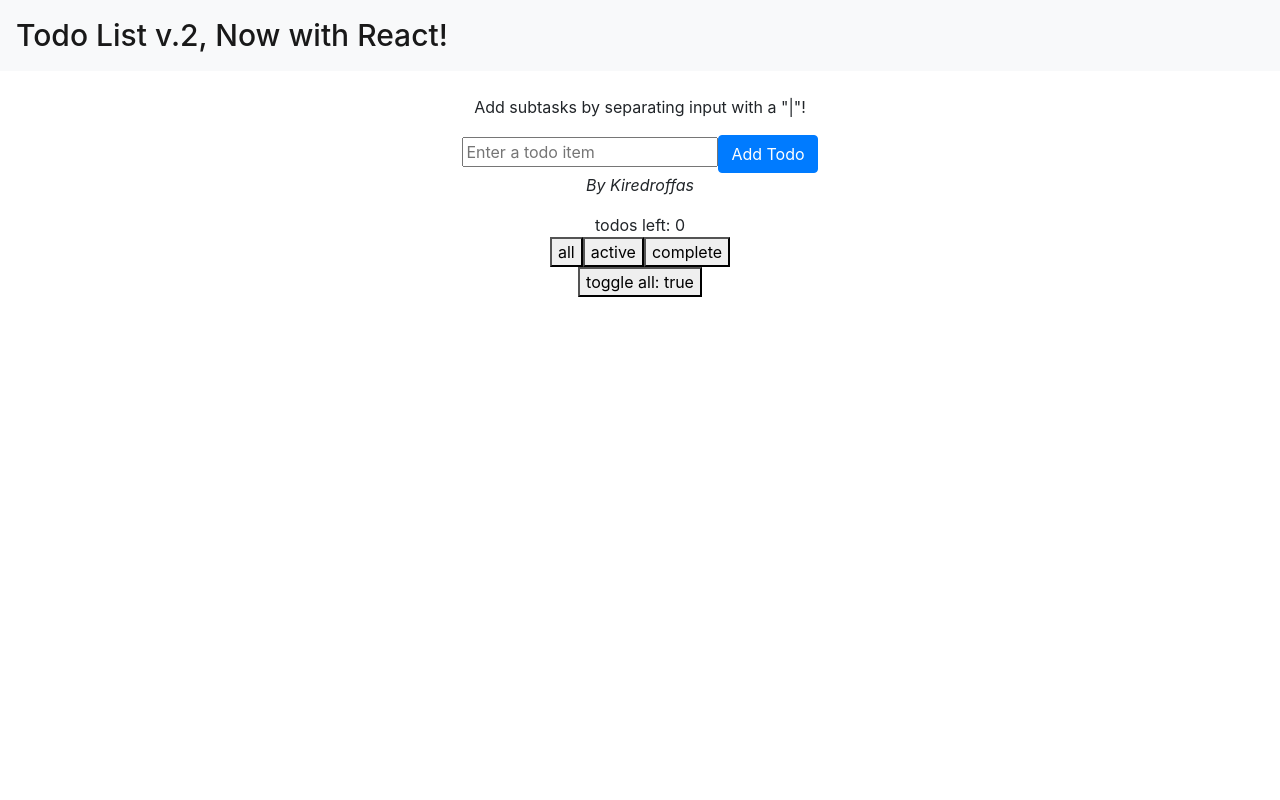
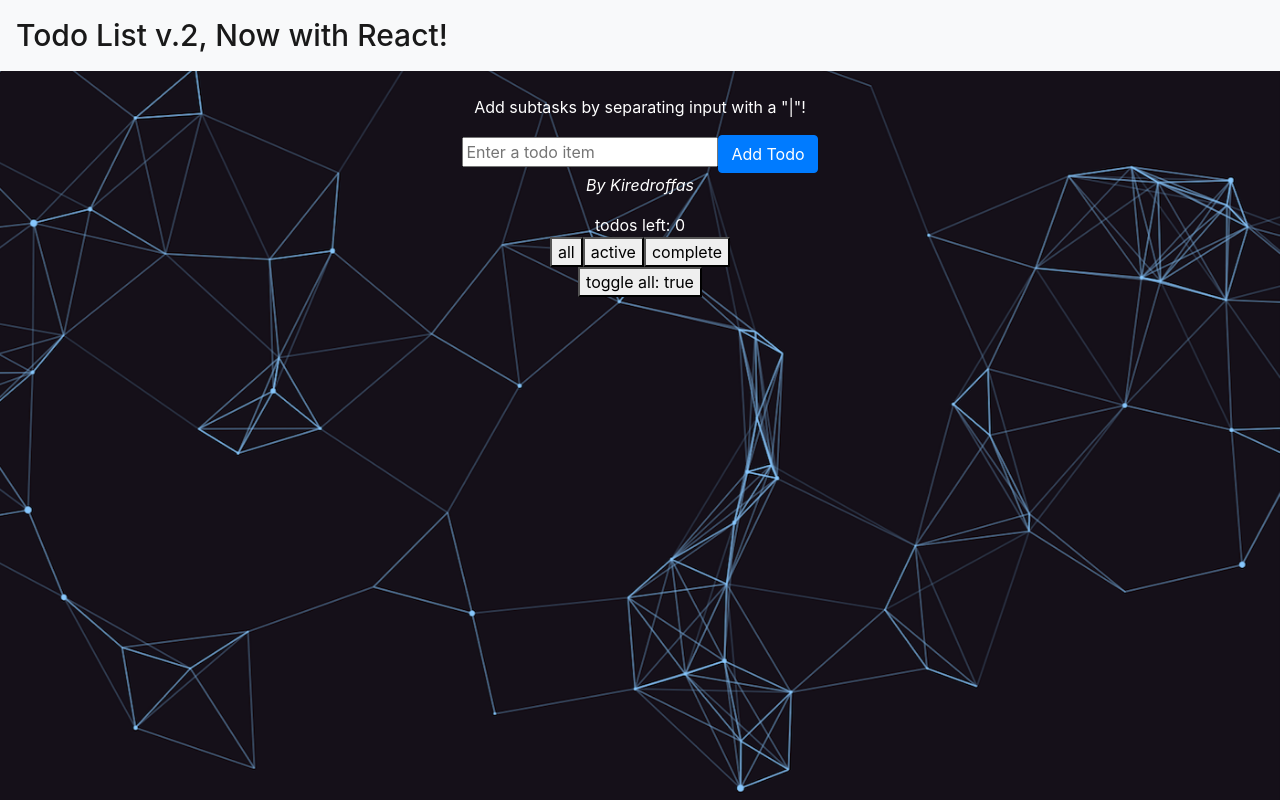
Before and after one commit to kiredroffas/Todo-List-App-v2, a React (Create React App) app: page / in a window 1280 px wide. Built offline with nearby package versions, Linux system fonts and the light colour scheme.

Commit message:
Added backgound image, button hover color, and contrasting font color

```diff
--- a/src/App.js
+++ b/src/App.js
@@ -7,7 +7,6 @@ function App() {
   return (
     <div className="App">
       <Header />
-      <br/>
       <div className="container-fluid">
         <TodoList />
       </div>
--- a/src/TodoList/TodoForm.js
+++ b/src/TodoList/TodoForm.js
@@ -56,7 +56,8 @@ export default class TodoForm extends React.Component {
     render() {
         return (
             <div>
-                <p>Add subtasks by separating input with a "|"!</p>
+                <br/>
+                <p style={{ color: 'white'}}>Add subtasks by separating input with a "|"!</p>
                 <form onSubmit={this.handleSubmit}>
                     <input
                         name="text"
@@ -66,7 +67,7 @@ export default class TodoForm extends React.Component {
                     </input>
                     <button className="btn btn-primary" onClick={this.handleSubmit}>Add Todo</button>
                 </form>
-                <p><em>By Kiredroffas</em></p>
+                <p style={{ color: 'white'}}><em>By Kiredroffas</em></p>
             </div>
         )
     }
--- a/src/TodoList/TodoList.css
+++ b/src/TodoList/TodoList.css
@@ -33,3 +33,7 @@ li {
     font-family: "Raleway";
     text-align: left;
 }
+
+button:hover{
+    background: orange;
+}
--- a/src/TodoList/TodoOptions.js
+++ b/src/TodoList/TodoOptions.js
@@ -6,7 +6,7 @@ export default class TodoOptions extends React.Component {
     render() {
         return (
                 <div>
-                    <div>
+                    <div style={{ color: 'white'}}>
                         todos left: {this.props.todos.filter(todo => !todo.complete).length}
                     </div>
                     <div>
--- a/src/index.css
+++ b/src/index.css
@@ -1,4 +1,15 @@
-body {
+code {
+  font-family: source-code-pro, Menlo, Monaco, Consolas, 'Courier New',
+    monospace;
+}
+
+body, html {
+  background: url(Images/bg.png) no-repeat center center fixed;
+  -webkit-background-size: cover;
+  -moz-background-size: cover;
+  -o-background-size: cover;
+  background-size: cover;
+  height: 100%;
   margin: 0;
   font-family: -apple-system, BlinkMacSystemFont, 'Segoe UI', 'Roboto', 'Oxygen',
     'Ubuntu', 'Cantarell', 'Fira Sans', 'Droid Sans', 'Helvetica Neue',
@@ -6,8 +17,3 @@ body {
   -webkit-font-smoothing: antialiased;
   -moz-osx-font-smoothing: grayscale;
 }
-
-code {
-  font-family: source-code-pro, Menlo, Monaco, Consolas, 'Courier New',
-    monospace;
-}
```
Also changed, not shown: src/App.css (line endings or trailing spaces), src/Images/bg.png (added).
